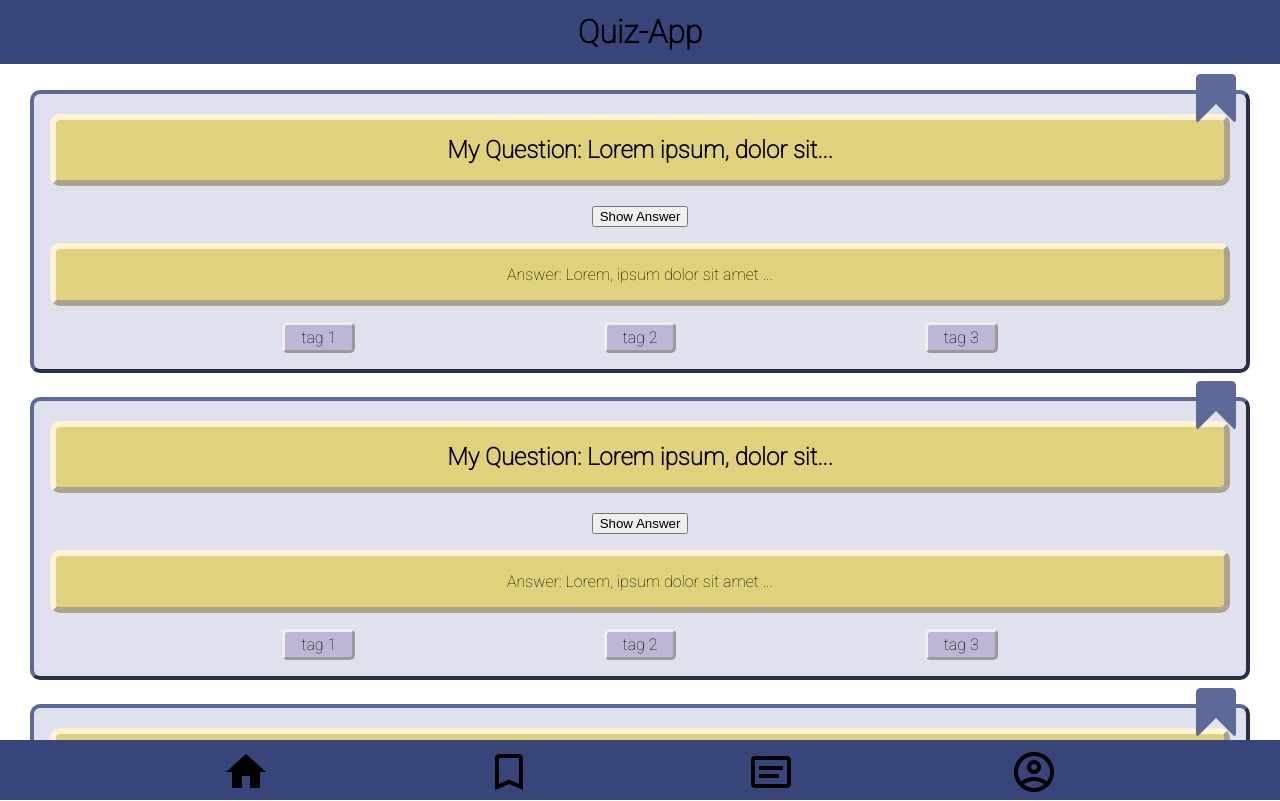
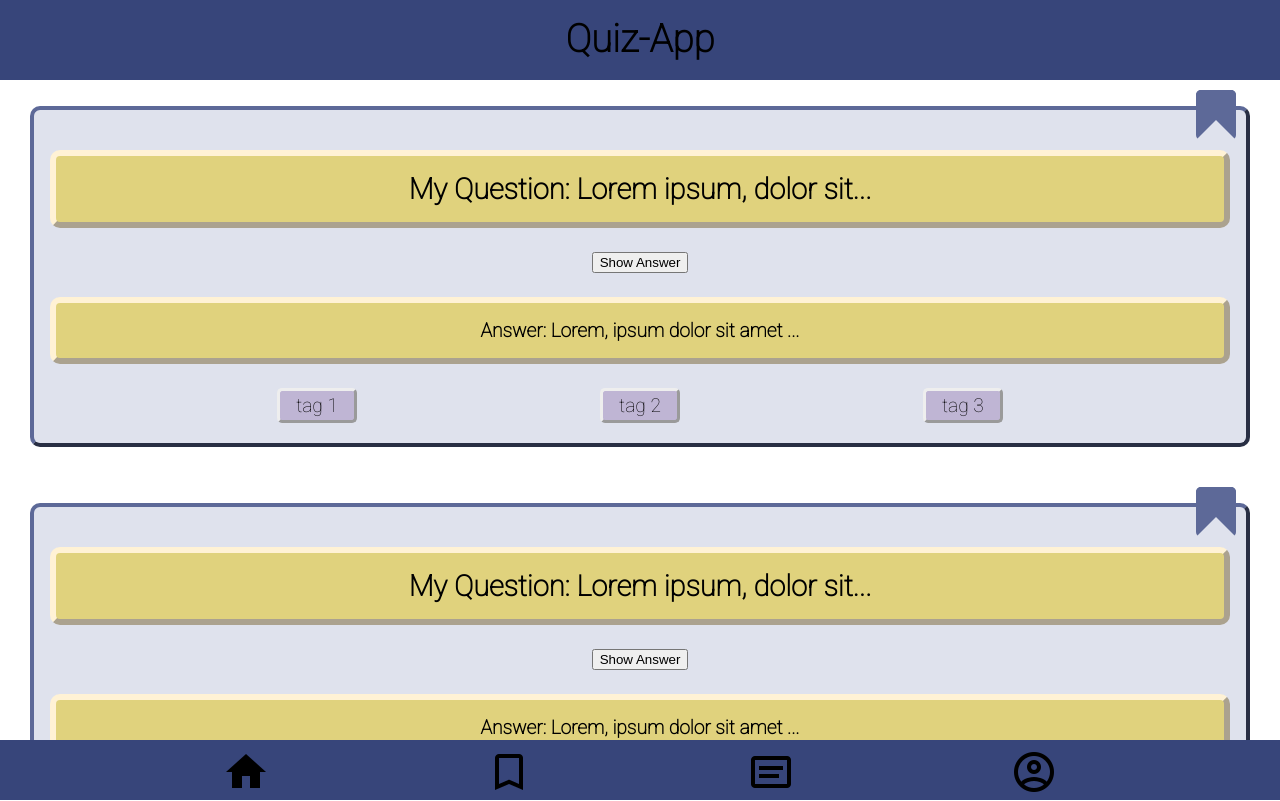
Before and after one commit to stschuessler/quiz-app, a website built with Vite: page index.html in a window 1280 px wide. Built offline with nearby package versions, Linux system fonts and the light colour scheme.

Commit message:
change font

```diff
--- a/css/_base.css
+++ b/css/_base.css
@@ -9,6 +9,8 @@ html {
 body {
     margin: 0;
     font-family: 'Roboto', sans-serif;
+    font-size: 1.2rem;
+
     display: grid;
     grid-template-rows: 60px auto 60px;
     height: 100vh;
@@ -23,11 +25,14 @@ main {
 
 h1 {
     background-color: #37457A;
-    display: flex;
-    justify-content: center;
     align-items: center;
     margin: 0;
-    height: 4rem;
+    height: 5rem;
+    position: fixed;
+    width: 100vw;
+    z-index: 1;
+    text-align: center;
+    padding-top: 1rem;
   }
 
 
--- a/css/components/cards.css
+++ b/css/components/cards.css
@@ -6,6 +6,8 @@
     background-color: #DFE2ED;
     border-radius: 10px;
     position: relative;
+    margin-top: 1rem;
+    margin-bottom: 1rem;
 }
 
 
@@ -37,15 +39,22 @@
     display: flex;
     justify-content: center;
     padding: 1rem;
+    margin-bottom: 1.5rem;
     margin-left: 1rem;
     margin-right: 1rem;
     border: outset 0.4rem;
     border-color: #FFF2D5;
     background-color: #E0D27D;
     border-radius: 10px;
-
 }
 
+.card__question {
+    margin-top: 2.5rem;
+}
+.card__answer {
+    font-weight: bold;
+    margin-top: 1.5rem;
+}
 
 
 
```
